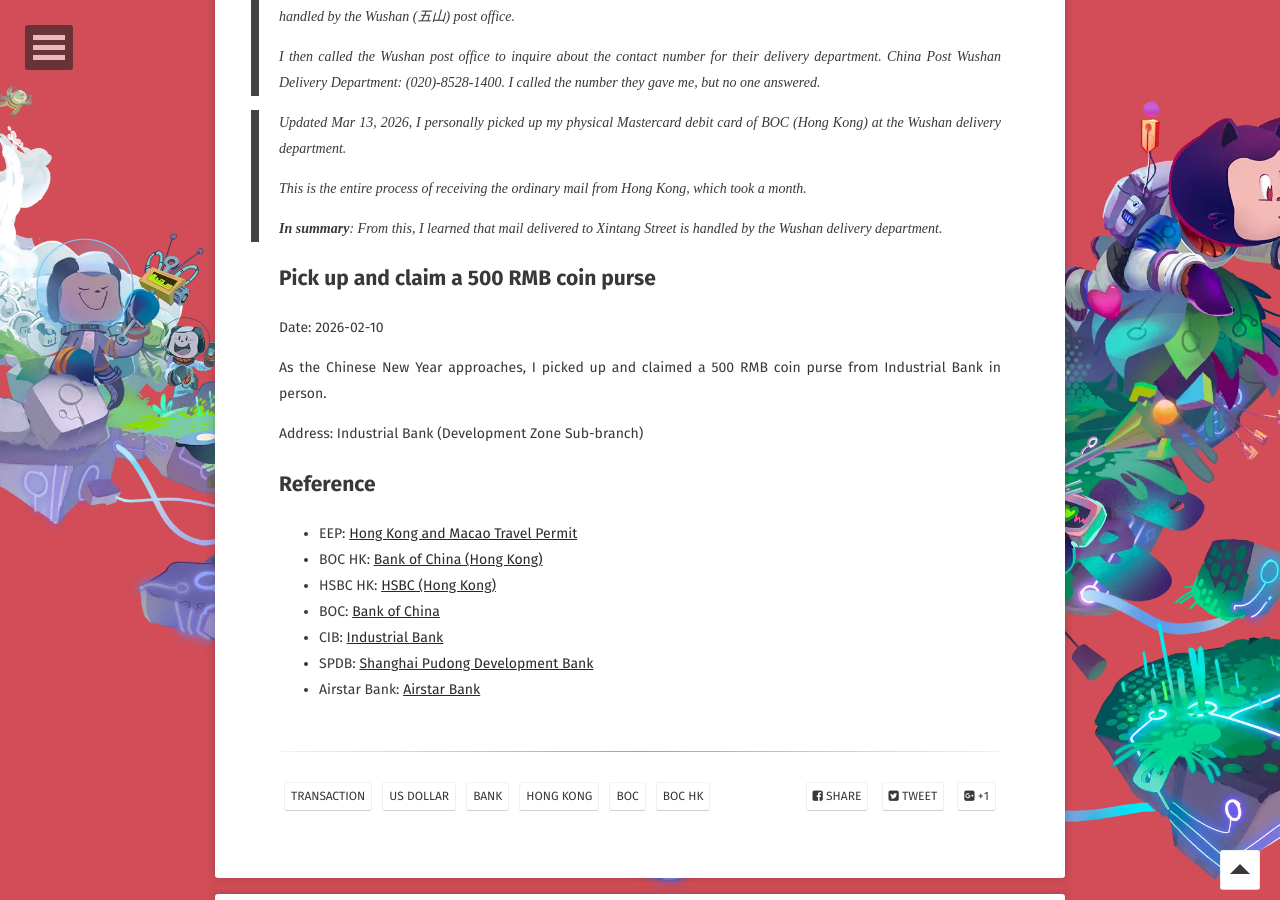
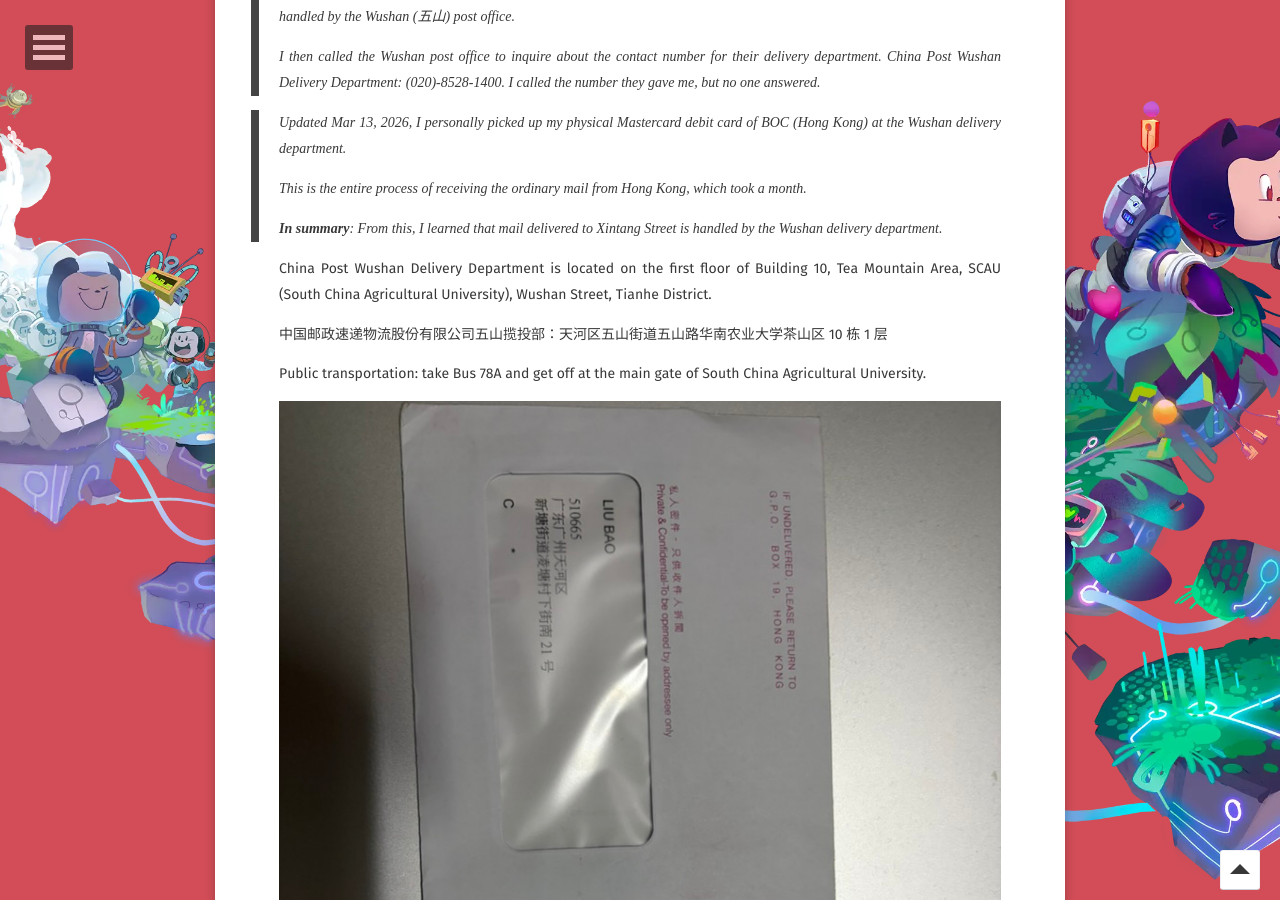
Before and after one commit to WebPavel/WebPavel.github.io, a Jekyll site: the page built from _posts/2026-02-11-How-to-transfer-US-dollars-across-borders.md, in a window 1280 px wide and 900 px high, scrolled down 3609 px. Built offline with Jekyll 4.4.1, drawn with Linux system fonts in a browser that asks for light colours; some web fonts are replaced; comment, search, counter and statistics services are not loaded.

Commit message:
feat: add a photo of the mail from Hong Kong Post.

```diff
--- a/_posts/2026-02-11-How-to-transfer-US-dollars-across-borders.md
+++ b/_posts/2026-02-11-How-to-transfer-US-dollars-across-borders.md
@@ -152,6 +152,14 @@
 >
 > **In summary**: From this, I learned that mail delivered to Xintang Street is handled by the *Wushan* delivery department.
 
+China Post Wushan Delivery Department is located on the first floor of Building 10, Tea Mountain Area, SCAU (South China Agricultural University), Wushan Street, Tianhe District.
+
+中国邮政速递物流股份有限公司五山揽投部：天河区五山街道五山路华南农业大学茶山区 10 栋 1 层
+
+Public transportation: take Bus 78A and get off at the main gate of South China Agricultural University.
+
+![mail.png](/assets/photos/IMG_0034.png)
+
 
 ## Pick up and claim a 500 RMB coin purse
 
```
Also changed, not shown: assets/photos/IMG_0034.png (added).
